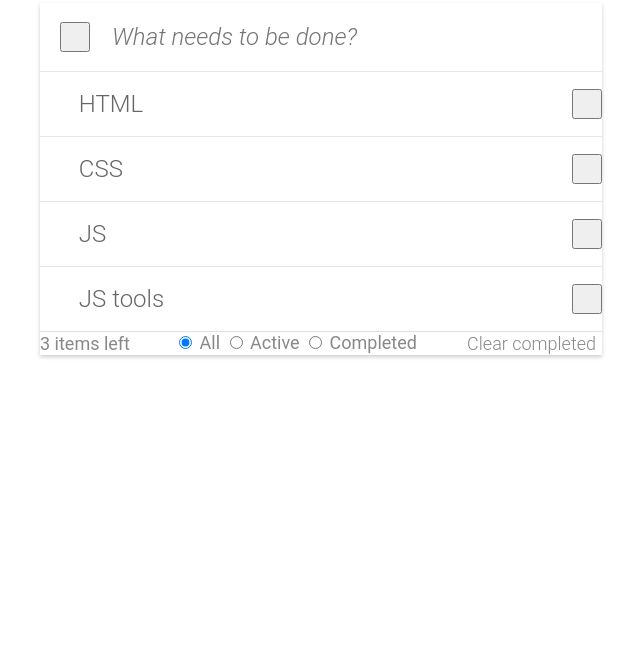
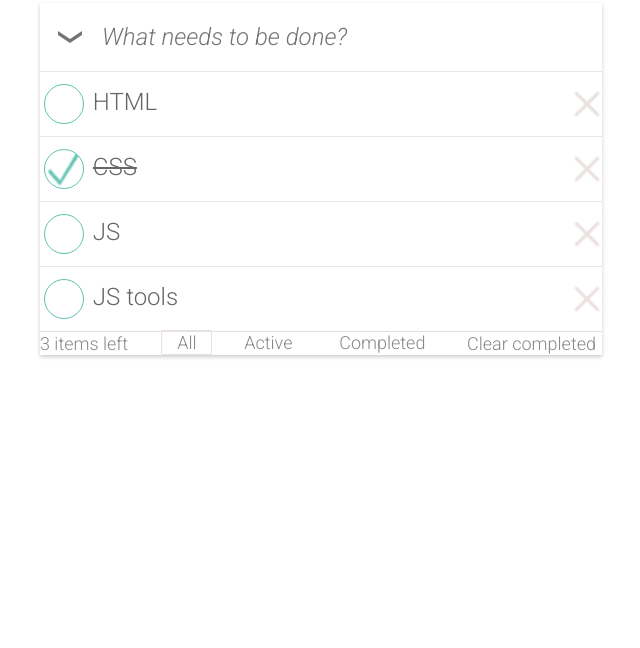
Before and after one commit to ok-technopolis-autumn-2022/Vlad_Korzh, a plain HTML site: page src/index.html in a window 1280 px wide. Shown: the part 152-800 px from the top of the page, without its empty margins (319-959 px from the left). Drawn offline with Linux system fonts and the light colour scheme.

Commit message:
add graphics, slightly change index.html

```diff
--- a/src/index.html
+++ b/src/index.html
@@ -5,6 +5,10 @@
     <meta name="description" content="Todos is a website project from Technopolis VK"/>
     <title>todos</title>
     <link href="style/layout.css" rel="stylesheet"/>
+    <link rel="preconnect" href="https://fonts.googleapis.com">
+    <link rel="preconnect" href="https://fonts.gstatic.com" crossorigin>
+    <link href="https://fonts.googleapis.com/css2?family=Roboto:ital,wght@0,100;0,300;1,100;1,300&display=swap"
+          rel="stylesheet">
 </head>
 <body>
 <header>
@@ -68,15 +72,12 @@
                     3 items left
                 </div>
                 <section class="buttons-filter" aria-label="Filter tasks">
-                    <label>
-                        <input type="radio" class="button-all" aria-label="See all tasks" checked>
-                    </label> All
-                    <label>
-                        <input type="radio" class="button-active" aria-label="See active tasks">
-                    </label> Active
-                    <label>
-                        <input type="radio" class="button-completed" aria-label="See completed tasks">
-                    </label> Completed
+                    <input type="radio" class="button-all" aria-label="See all tasks" checked>
+                    <label>All</label>
+                    <input type="radio" class="button-active" aria-label="See active tasks">
+                    <label>Active</label>
+                    <input type="radio" class="button-completed" aria-label="See completed tasks">
+                    <label>Completed</label>
                 </section>
                 <div class="footer-cleaning-action">
                     <button aria-label="Clear tasks" class="button-clear">
--- a/src/style/layout.css
+++ b/src/style/layout.css
@@ -1,5 +1,3 @@
-@import url(fonts.css);
-
 h1 {
     display: flex;
     justify-content: center;
@@ -29,10 +27,16 @@ h1 {
 }
 
 .button-down-arrow {
-    margin-left: 20px;
-    margin-right: 20px;
-    width: 30px;
-    height: 30px;
+    background-size: 100%;
+    background: url("../images/down_arrow.png") no-repeat center;
+    border: none;
+    appearance: none;
+    -webkit-appearance: none;
+    cursor: pointer;
+
+    margin: 10px;
+    width: 40px;
+    height: 40px;
 }
 
 #search-todos {
@@ -78,7 +82,35 @@ h1 {
     border-bottom: inset 1px #E6E6E6;
 }
 
+.todo-item-status {
+    width: 40px;
+    height: 40px;
+    border-radius: 50%;
+    vertical-align: middle;
+    background: #FFFFFF;
+    border: 1px solid #5DC2AF;
+    appearance: none;
+    -webkit-appearance: none;
+    outline: none;
+    cursor: pointer;
+}
+
+.todo-item-status:checked {
+    background: url("../images/check_mark.png") no-repeat center;
+    background-size: 100%;
+}
+
+.todo-item-status:checked + .todo-item-text {
+    text-decoration: line-through;
+}
+
 .button-delete {
+    border: none;
+    cursor: pointer;
+    background: url("../images/delete_button.png") no-repeat center;
+    background-size: 100%;
+    appearance: none;
+    -webkit-appearance: none;
     width: 30px;
     height: 30px;
 }
@@ -101,14 +133,24 @@ h1 {
     align-items: center;
 }
 
-.buttons {
+.footer-cleaning-action {
     display: flex;
     align-items: center;
 }
 
-.footer-cleaning-action {
-    display: flex;
-    align-items: center;
+.buttons-filter label {
+    justify-content: space-between;
+    padding: 1px 15px;
+    border-radius: 5%;
+    cursor: pointer;
+}
+
+input[type="radio"]:checked + label {
+    border: 1px solid #EBDFDF;
+}
+
+input[type="radio"] {
+    appearance: none;
 }
 
 .button-clear {
@@ -117,14 +159,11 @@ h1 {
     font-weight: 300;
     font-size: 18px;
     line-height: 21px;
+    appearance: none;
+    -webkit-appearance: none;
 
     color: #888888;
     background: #FFFFFF;
     border: none;
+    cursor: pointer;
 }
-
-.todo-item-status {
-    display: inline-block;
-    margin-right: 50px;
-    margin-left: -30px;
-}
```
Also changed, not shown: src/images/check_mark.png (added), src/images/delete_button.png (added), src/images/down_arrow.png (added).
